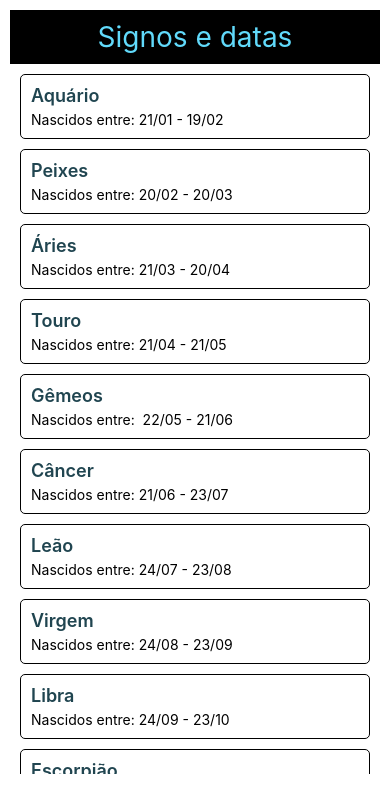
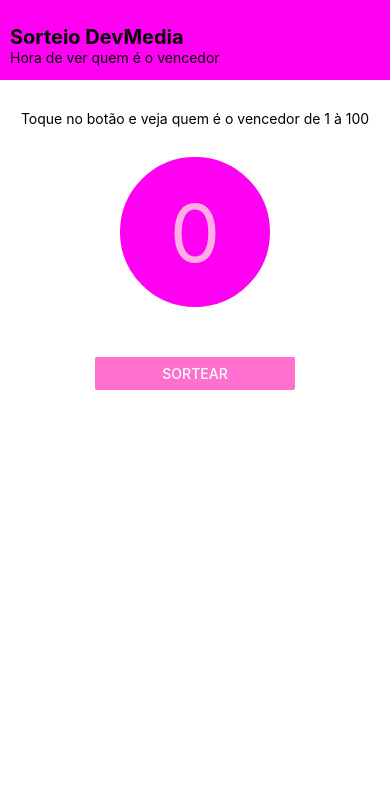
Before and after one commit to anagardenal/pam, a React Native app: screen / in a window 390 px wide. Shown: the top 812 px of the page. Built offline with nearby package versions, Linux system fonts and the light colour scheme.

Commit message:
final atividade reactnative

```diff
--- a/App.js
+++ b/App.js
@@ -1,12 +1,115 @@
-import React from 'react';
-import ListaDeSignos from './components/ListaDeSignos';
-import ListaDeSignosAuto from './components/ListaDeSignosAuto';
+import React, { useState } from 'react';
+import { View, Text, Button, StyleSheet } from 'react-native';
 
-export default function App() {
+const estilo = StyleSheet.create({
+  boxTitulo: {
+    height: 80,
+    backgroundColor: '#ff00f2',
+    paddingHorizontal: 10,
+    paddingTop: 10,
+    justifyContent: 'center',
+  },
+
+  tituloCabecalho: {
+    color: '#000000',
+    fontWeight: '700',
+    fontSize: 20,
+  },
+
+  subtitulo: {
+    color: '#000000',
+  },
+
+  tela: {
+    width: '100%',
+    justifyContent: 'center',
+    alignItems: 'center',
+  },
+
+  boxNumero: {
+    borderColor: '#ff00f2',
+    backgroundColor: '#ff00f2',
+    borderWidth: 5,
+    height: 150,
+    width: 150,
+    borderRadius: 75,
+    justifyContent: 'center',
+    alignItems: 'center',
+    marginBottom: 50,
+  },
+
+  tituloTexto: {
+    fontSize: 14,
+    marginVertical: 30,
+    paddingHorizontal: 20,
+    textAlign: 'center',
+  },
+
+  numero: {
+    fontSize: 80,
+    color: '#ffade4',
+  },
+
+  boxBotao: {
+    width: 200,
+  },
+});
+
+const Titulo = () => {
   return (
-    // Escolha qual componente você quer renderizar, ListaDeSignos ou ListaDeSignosAuto
-    // É só comentar o que não quer usar e descomentar o que quer usar
-    <ListaDeSignos />
-    // <ListaDeSignosAuto />
+    <View style={estilo.boxTitulo}>
+      <Text style={estilo.tituloCabecalho}>
+        Sorteio DevMedia
+      </Text>
+
+      <Text style={estilo.subtitulo}>
+        Hora de ver quem é o vencedor
+      </Text>
+    </View>
   );
-}
+};
+
+const TelaInicial = () => {
+  const [numeroSorteado, setNumeroSorteado] = useState(0);
+
+  const gerarNumero = () => {
+    const novoNumero = Math.floor(Math.random() * 100 + 1);
+
+    setNumeroSorteado(novoNumero);
+  };
+
+  return (
+    <View style={estilo.tela}>
+
+      <Text style={estilo.tituloTexto}>
+        Toque no botão e veja quem é o vencedor de 1 à 100
+      </Text>
+
+      <View style={estilo.boxNumero}>
+        <Text style={estilo.numero}>
+          {numeroSorteado}
+        </Text>
+      </View>
+
+      <View style={estilo.boxBotao}>
+        <Button
+          title="Sortear"
+          onPress={gerarNumero}
+          color="#ff70cf"
+        />
+      </View>
+
+    </View>
+  );
+};
+
+const App = () => {
+  return (
+    <View>
+      <Titulo />
+      <TelaInicial />
+    </View>
+  );
+};
+
+export default App;
--- a/components/ItemLista/estilo.js
+++ /dev/null
@@ -1,19 +0,0 @@
-import { StyleSheet } from 'react-native';
-
-const estilo = StyleSheet.create({
-  boxSigno:{
-    padding: 10,
-    borderWidth: 1,
-    borderColor: '#000',
-    borderRadius: 5,
-    marginBottom: 10
-  },
-  nomeSigno: {
-    fontSize: 18,
-    color: '#204550',
-    fontWeight: '600',
-    marginBottom: 5
-  }
-});
-
-export default estilo;
--- a/components/ItemLista/index.js
+++ /dev/null
@@ -1,17 +0,0 @@
-import React from 'react';
-import { View, Text } from 'react-native';
-import estilo from './estilo';
-
-export default function ItemLista(props) {
-  return (
-    <View style={estilo.boxSigno}>
-      <Text style={estilo.nomeSigno}>
-        {props.signo}
-      </Text>
-
-      <Text>
-        Nascidos entre: {props.dataInicio} - {props.dataFim}
-      </Text>
-    </View>
-  )
-}
--- a/components/ListaDeSignos/estilo.js
+++ /dev/null
@@ -1,15 +0,0 @@
-import { StyleSheet } from 'react-native';
-
-const estilo = StyleSheet.create({
-  container: {
-    flex: 1,
-    padding: 10,
-    backgroundColor: '#fff',
-  },
- lista: {
-   padding: 10,
-   marginBottom: 60,
- }
-});
-
-export default estilo;
--- a/components/ListaDeSignos/index.js
+++ /dev/null
@@ -1,28 +0,0 @@
-import React from 'react';
-import { View, ScrollView } from 'react-native';
-import Titulo from '../Titulo';
-import ItemLista from '../ItemLista';
-import estilo from './estilo.js';
-
-export default function ListaDeSignos() {
-  return (
-    <View style={estilo.container}>
-      <Titulo />
-
-      <ScrollView style={estilo.lista}>
-        <ItemLista signo="Aquário" dataInicio="21/01" dataFim="19/02" />
-        <ItemLista signo="Peixes" dataInicio="20/02" dataFim="20/03" />
-        <ItemLista signo="Áries" dataInicio="21/03" dataFim="20/04"/>
-        <ItemLista signo="Touro" dataInicio="21/04" dataFim="21/05" />
-        <ItemLista signo="Gêmeos" dataInicio=" 22/05" dataFim="21/06" />
-        <ItemLista signo="Câncer" dataInicio="21/06" dataFim="23/07" />
-        <ItemLista signo="Leão" dataInicio="24/07" dataFim="23/08" />
-        <ItemLista signo="Virgem" dataInicio="24/08" dataFim="23/09" />
-        <ItemLista signo="Libra" dataInicio="24/09" dataFim="23/10" />
-        <ItemLista signo="Escorpião" dataInicio="24/10" dataFim="22/11" />
-        <ItemLista signo="Sagitário" dataInicio="23/11" dataFim="21/12" />
-        <ItemLista signo="Capricórnio" dataInicio="22/12" dataFim="20/01" />
-      </ScrollView>
-    </View>
-  )
-}
--- a/components/ListaDeSignosAuto/estilo.js
+++ /dev/null
@@ -1,15 +0,0 @@
-import { StyleSheet } from 'react-native';
-
-const estilo = StyleSheet.create({
-  container: {
-    flex: 1,
-    padding: 10,
-    backgroundColor: '#fff',
-  },
- lista: {
-   padding: 10,
-   marginBottom: 60,
- }
-});
-
-export default estilo;
--- a/components/ListaDeSignosAuto/index.js
+++ /dev/null
@@ -1,38 +0,0 @@
-import React from 'react';
-import { View, ScrollView } from 'react-native';
-import Titulo from '../Titulo/index.js';
-import ItemLista from '../ItemLista/index.js';
-import estilo from './estilo.js';
-
-export default function ListaDeSignosAuto() {
-  const signos = [
-    { signo: 'Aquário', dataInicio: '21/01', dataFim: '19/02' },
-    { signo: 'Peixes', dataInicio: '20/02', dataFim: '20/03' },
-    { signo: 'Áries', dataInicio: '21/03', dataFim: '20/04' },
-    { signo: 'Touro', dataInicio: '21/04', dataFim: '21/05' },
-    { signo: 'Gêmeos', dataInicio: '22/05', dataFim: '21/06' },
-    { signo: 'Câncer', dataInicio: '21/06', dataFim: '23/07' },
-    { signo: 'Leão', dataInicio: '24/07', dataFim: '23/08' },
-    { signo: 'Virgem', dataInicio: '24/08', dataFim: '23/09' },
-    { signo: 'Libra', dataInicio: '24/09', dataFim: '23/10' },
-    { signo: 'Escorpião', dataInicio: '24/10', dataFim: '22/11' },
-    { signo: 'Sagitário', dataInicio: '23/11', dataFim: '21/12' },
-    { signo: 'Capricórnio', dataInicio: '22/12', dataFim: '20/01' },
-  ];
-  return (
-    <View style={estilo.container}>
-      <Titulo />
-
-      <ScrollView style={estilo.lista}>
-        {signos.map((signo, index) => (
-          <ItemLista
-            key={index}
-            signo={signo.signo}
-            dataInicio={signo.dataInicio}
-            dataFim={signo.dataFim}
-          />
-        ))}
-      </ScrollView>
-    </View>
-  )
-}
--- a/components/Titulo/estilo.js
+++ /dev/null
@@ -1,15 +0,0 @@
-import { StyleSheet } from 'react-native';
-
-const estilo = StyleSheet.create({
-  box: {
-    backgroundColor: '#000',
-    alignItems: 'center',
-    padding: 10,
-  },
-  texto:{
-    fontSize: 28,
-    color: '#61dafb'
-  }
-});
-
-export default estilo;
--- a/components/Titulo/index.js
+++ /dev/null
@@ -1,11 +0,0 @@
-import React from 'react';
-import { View, Text } from 'react-native';
-import estilo from './estilo';
-
-export default function Titulo() {
-  return (
-    <View style={estilo.box}>
-      <Text style={estilo.texto}>Signos e datas</Text>
-    </View>
-  )
-}
```
Also changed, not shown: components/TelaInicial.js (added, +39 -0 lines).
